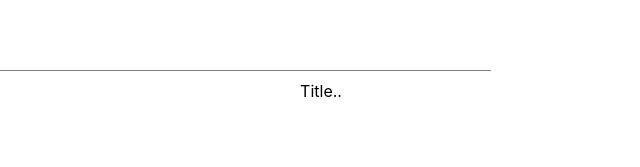
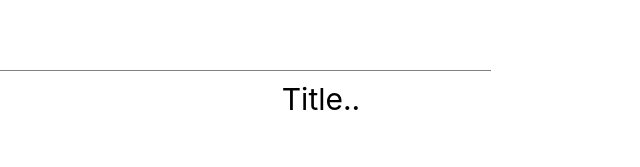
Before and after one commit to aribalam/MyDashboard, a React (Create React App) app in the folder friday/: page / in a window 1280 px wide. Shown: the top 167 px of the page, without its empty margins (319-959 px from the left). Built offline with nearby package versions, Linux system fonts and the light colour scheme.

Commit message:
used component in app

```diff
--- a/friday/src/App.js
+++ b/friday/src/App.js
@@ -6,7 +6,9 @@ import TextView from './ui/textEditor';
 function App() {
   return (
     <div className="App">
-      <TextView />
+      <TextView
+      fontSize="30px"
+      />
     </div>
   );
 }
```
